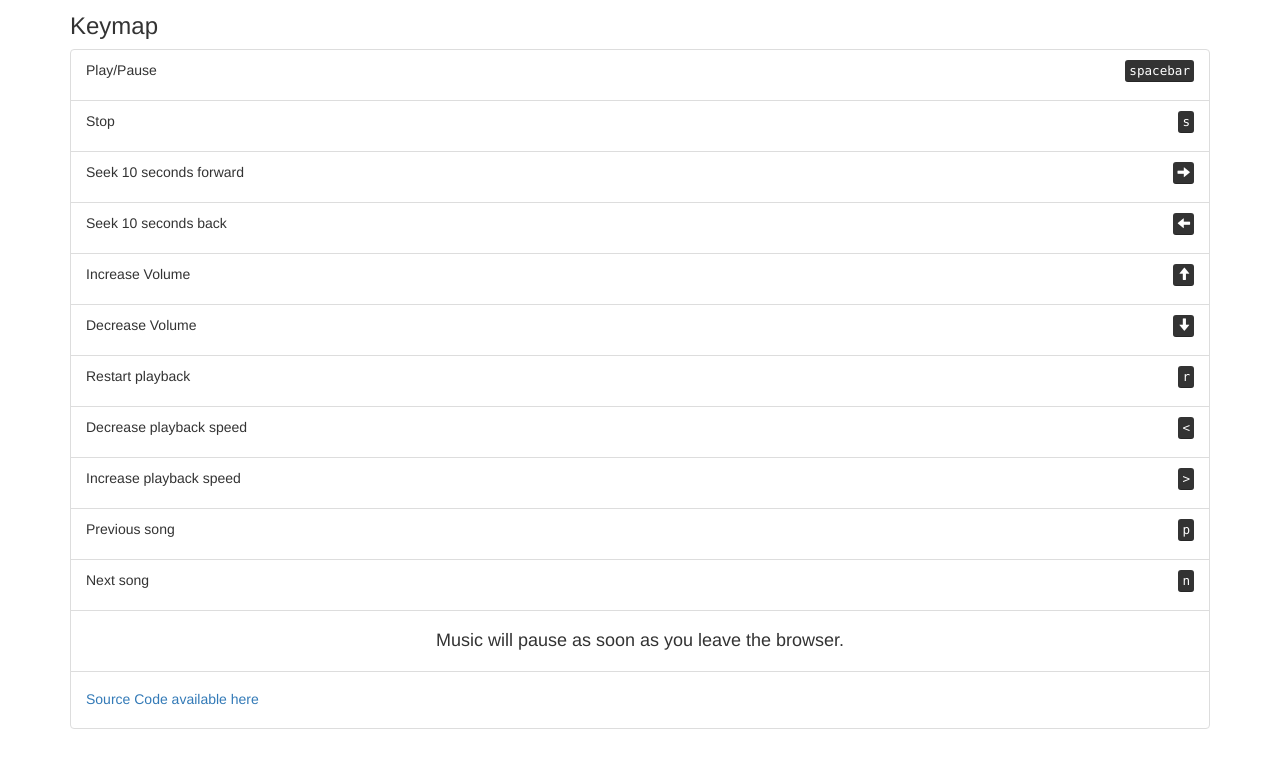
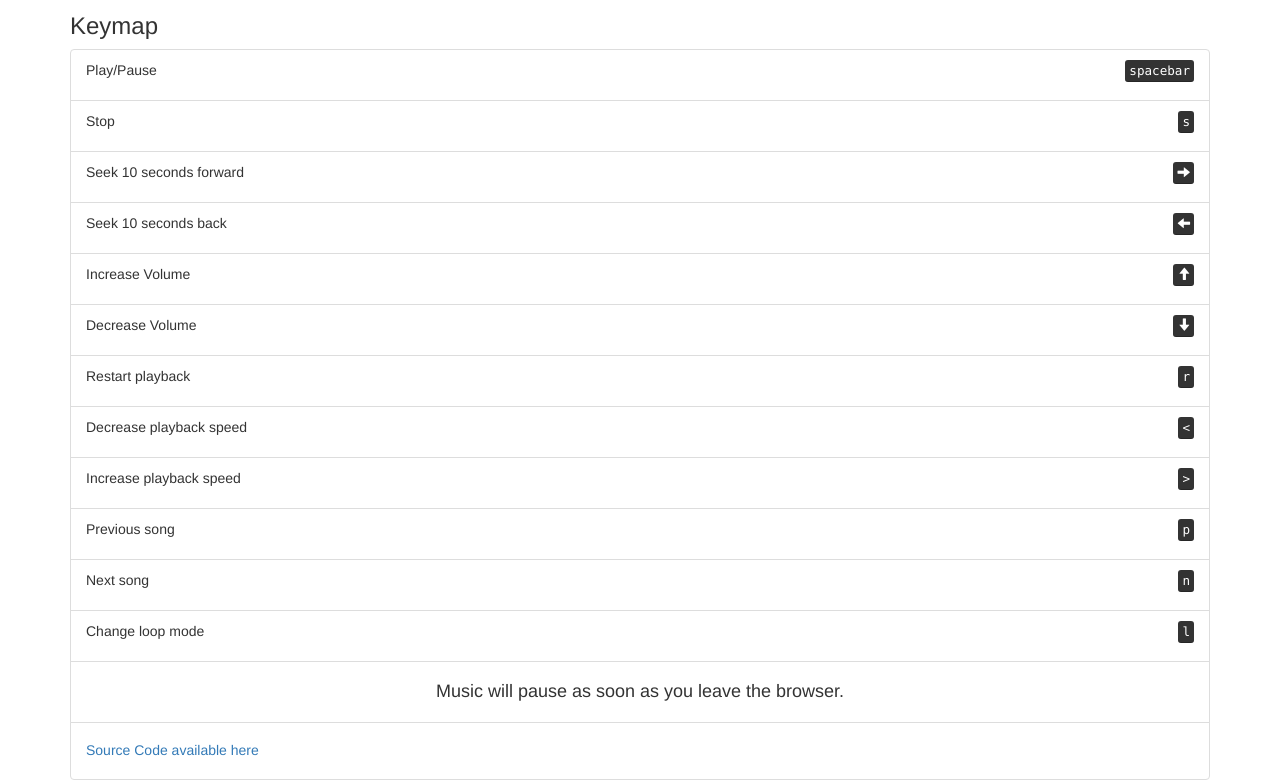
Before and after one commit to Kowus/html5-audio-player, a plain HTML site: page index.html in a window 1280 px wide. Shown: the part 57-838 px from the top of the page. Drawn offline with Linux system fonts and the light colour scheme; a script that the page names is missing.

Commit message:
update desktop directions

```diff
--- a/index.html
+++ b/index.html
@@ -117,6 +117,13 @@
                 <p>Next song
                     <kbd class="pull-right">
                         n
+                    </kbd>
+                </p>
+            </li>
+            <li class="list-group-item">
+                <p>Change loop mode
+                    <kbd class="pull-right">
+                        l
                     </kbd>
                 </p>
             </li>
```
